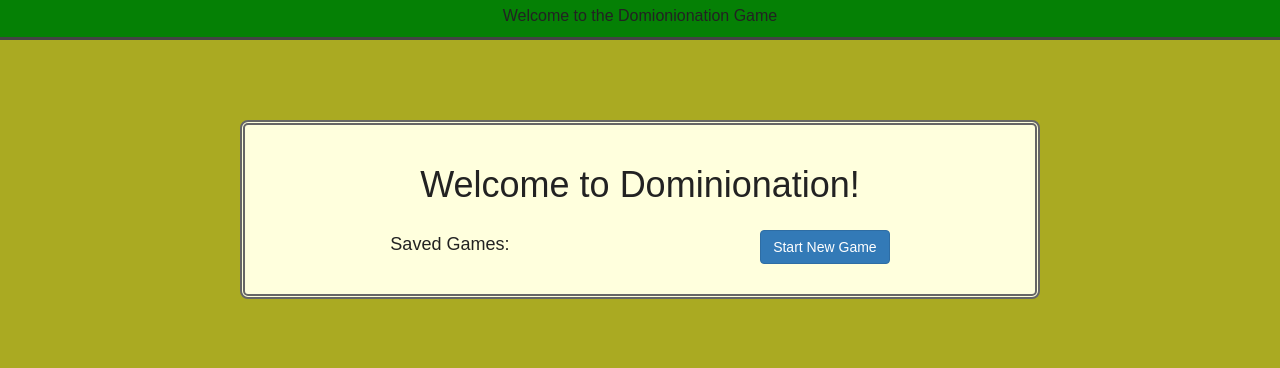
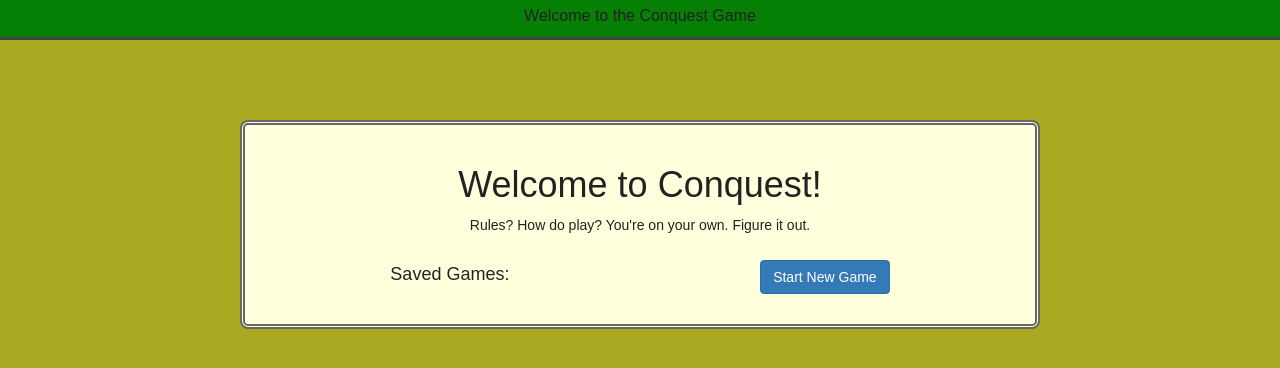
Before and after one commit to life4ants/conquest, a React (Create React App) app: page / in a window 1280 px wide. Shown: the top 368 px of the page. Built offline with nearby package versions, Linux system fonts and the light colour scheme.

Commit message:
build conquest

```diff
--- a/package.json
+++ b/package.json
@@ -1,7 +1,8 @@
 {
-  "name": "dominionation",
+  "name": "conquest",
   "version": "0.1.0",
   "private": true,
+  "homepage": "http://andrewdbuck.com/conquest",
   "dependencies": {
     "bootstrap": "^3.3.7",
     "jquery": "^3.1.1",
--- a/public/index.html
+++ b/public/index.html
@@ -4,7 +4,7 @@
     <meta charset="utf-8">
     <meta name="viewport" content="width=device-width, initial-scale=1">
     <link rel="shortcut icon" href="%PUBLIC_URL%/favicon.ico">
-    <title>Dominionation</title>
+    <title>Conquest Game</title>
   </head>
   <body>
     <div id="root"></div>
--- a/src/components/header.js
+++ b/src/components/header.js
@@ -62,7 +62,7 @@ class Header extends Component {
   }
 
   render() {
-    let content = this.props.phase === 'setup' ? 'Welcome to the Domionionation Game' : this.showPlayer();
+    let content = this.props.phase === 'setup' ? 'Welcome to the Conquest Game' : this.showPlayer();
     return (
       <header>
         {content}
--- a/src/components/welcome.js
+++ b/src/components/welcome.js
@@ -6,7 +6,10 @@ class Welcome extends Component {
     return (
       <div className="overlay">
         <div className="overlay-box">
-          <h1>Welcome to Dominionation!</h1>
+          <h1>Welcome to Conquest!</h1>
+          <p>
+            Rules? How do play? You're on your own. Figure it out.
+          </p>
           <div className='games-list-box'>
             <div>
               <h4>Saved Games:</h4>
```
Also changed, not shown: src/components/game_map.js, 1 other file (tests, documents, lock files or other folders).
